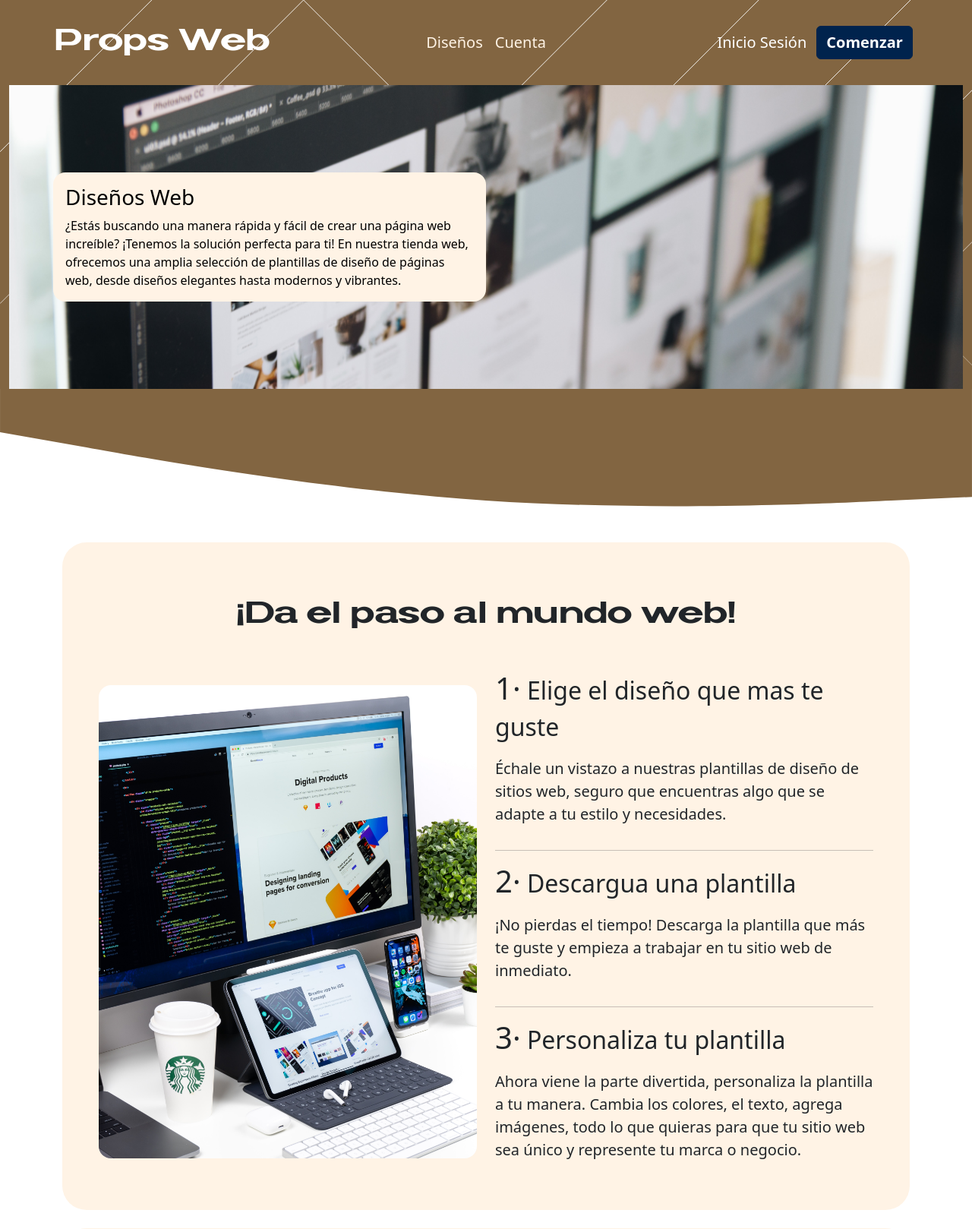
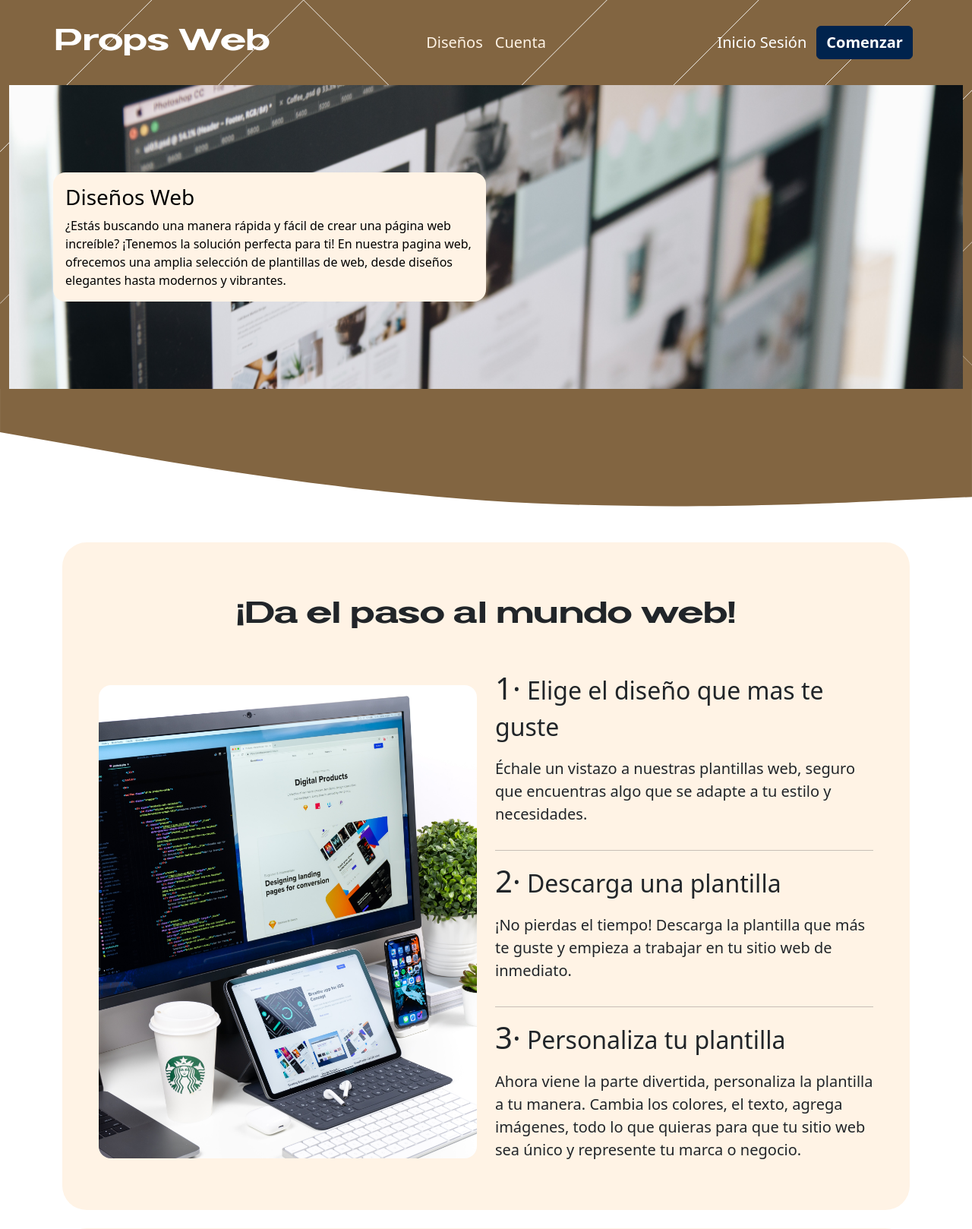
Before and after one commit to cebriian9/PropsWeb, a PHP site: page /index.php in a window 1280 px wide. Shown: the top 1618 px of the page at 76% size. Run offline with PHP 8.4, Linux system fonts and the light colour scheme; some libraries are stand-ins or nearby versions.

Commit message:
full terminado

```diff
--- a/paginas/catalogo.php
+++ b/paginas/catalogo.php
@@ -176,7 +176,7 @@
                                         <input type="checkbox" name="estilo[]" value="moderno" class="form-check-input"> Moderno <br>
                                         <input type="checkbox" name="estilo[]" value="alegre" class="form-check-input"> Alegre <br>
                                         <input type="checkbox" name="estilo[]" value="Colorido" class="form-check-input"> Colorido <br>
-                                        <input type="checkbox" name="estilo[]" value="simple" class="form-check-input"> Minimalista <br>
+                                        <input type="checkbox" name="estilo[]" value="simple" class="form-check-input"> Simple <br>
                                     </div>
                                 </div>
                             </div>
--- a/paginas/index.php
+++ b/paginas/index.php
@@ -117,12 +117,8 @@ if (!strcmp($_COOKIE['color'], 'negro')) {
                     <div class="col col-md-6 bg-light rounded-4 p-3  text-black text-break">
                         <p class="h3">Diseños Web</p>
                         ¿Estás buscando una manera rápida y fácil de crear una página web increíble? ¡Tenemos la
-                        solución
-                        perfecta para ti! En nuestra tienda web, ofrecemos una amplia selección de plantillas de diseño
-                        de
-                        páginas web, desde diseños elegantes hasta modernos y vibrantes.
-
-
+                        solución perfecta para ti! En nuestra pagina web, ofrecemos una amplia selección de plantillas de
+                        web, desde diseños elegantes hasta modernos y vibrantes.
                     </div>
                 </div>
             </div>
@@ -154,13 +150,13 @@ if (!strcmp($_COOKIE['color'], 'negro')) {
                 <div class="col-12 col-lg">
                     <div class="row">
                         <p class="fs-2"><span class="h1">1·</span> Elige el diseño que mas te guste</p>
-                        <p class="fs-5">Échale un vistazo a nuestras plantillas de diseño de sitios web,
+                        <p class="fs-5">Échale un vistazo a nuestras plantillas web,
                             seguro que encuentras algo que se adapte a tu estilo y necesidades.
                         </p>
                     </div>
                     <hr>
                     <div class="row">
-                        <p class="fs-2"><span class="h1">2·</span> Descargua una plantilla</p>
+                        <p class="fs-2"><span class="h1">2·</span> Descarga una plantilla</p>
                         <p class="fs-5">¡No pierdas el tiempo! Descarga la plantilla que más te guste
                             y empieza a trabajar en tu sitio web de inmediato.
                         </p>
--- a/paginas/usuario.php
+++ b/paginas/usuario.php
@@ -230,7 +230,7 @@ if (!strcmp($_COOKIE['color'], 'negro')) {
                                         <th>nombre</th>
                                         <th>Categoria</th>
                                         <th>Estilo</th>
-                                        <th>Descripcion</th>
+                                        <th>Descripción</th>
                                         <th>Imagen</th>
                                         <th></th>
                                     </tr>
@@ -254,7 +254,7 @@ if (!strcmp($_COOKIE['color'], 'negro')) {
                             <span>Nombre:<span style='color:red;'>*</span></span>
                             <input type="text" class="form-control " name="nombre" placeholder="Nombre (max20)">
 
-                            <span>Descripcion: <span style='color:red;'>*</span> </span>
+                            <span>Descripción: <span style='color:red;'>*</span> </span>
                             <input type="text" class="form-control " name="descripcion" placeholder="Descripcion (max 200)">
 
                             <span>Categorias:</span>
```
Lines whose indentation alone changed are shown as unchanged.
